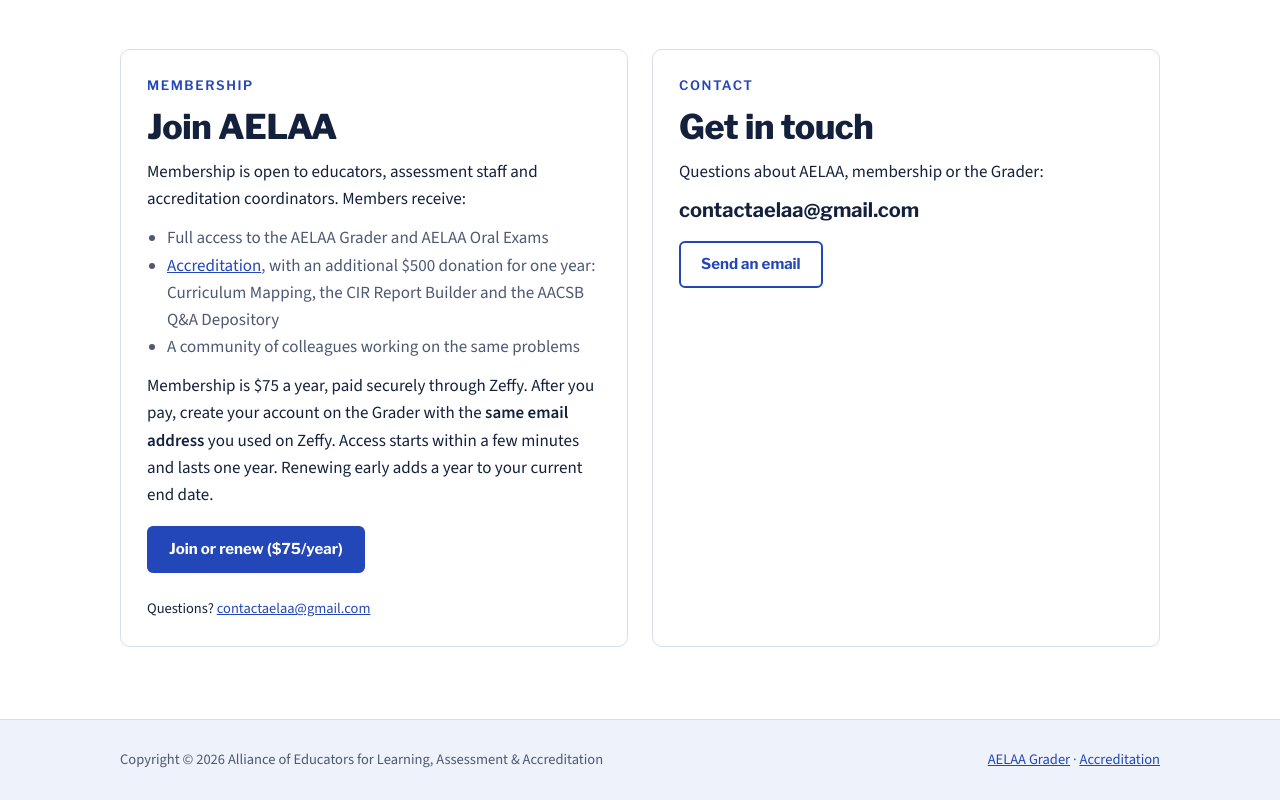
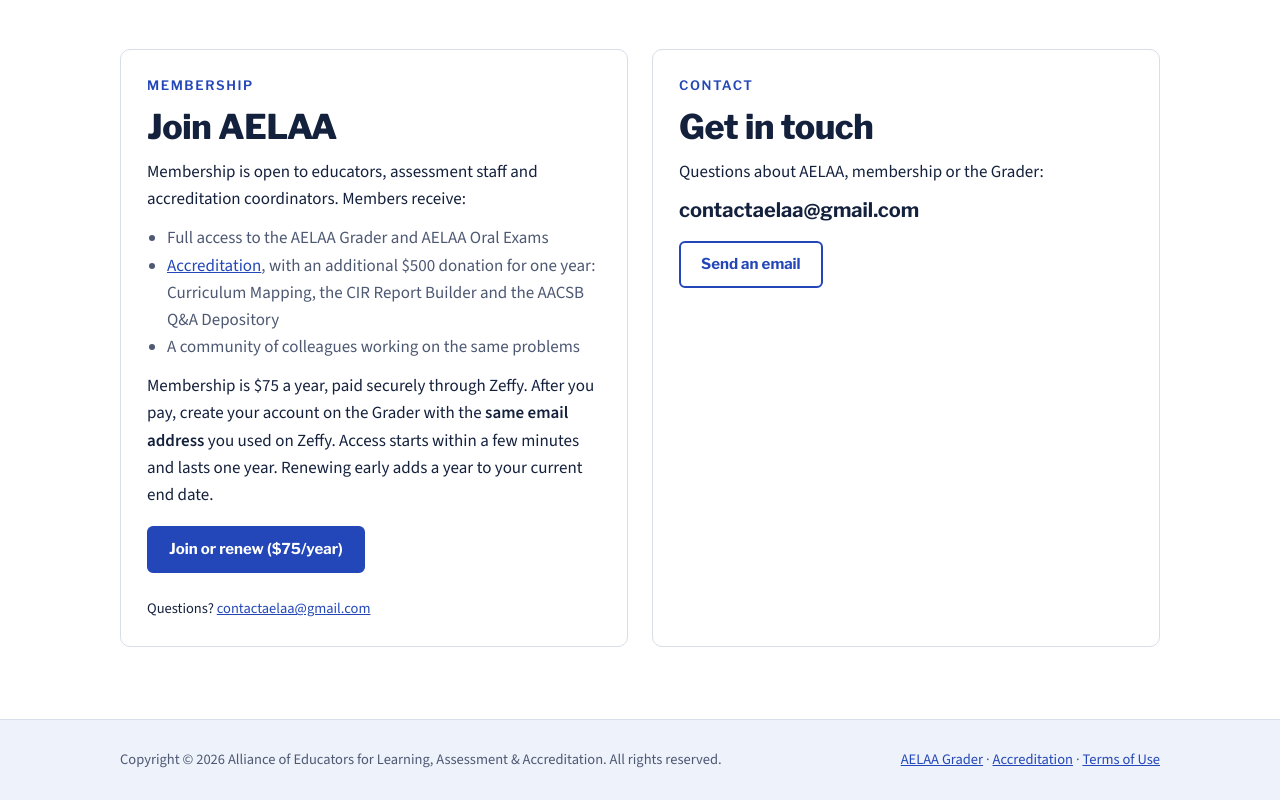
Before and after one commit to aelaa-org/aelaa-site, a plain HTML site: page index.html in a window 1280 px wide. Shown: the part 1795-2595 px from the top of the page. Drawn offline with nearby package versions, Linux system fonts and the light colour scheme.

Commit message:
Homepage Terms link; add robots.txt

```diff
--- a/index.html
+++ b/index.html
@@ -205,8 +205,8 @@ footer .wrap{display:flex;justify-content:space-between;gap:12px;flex-wrap:wrap}
 
 <footer>
   <div class="wrap">
-    <span>Copyright © 2026 Alliance of Educators for Learning, Assessment &amp; Accreditation</span>
-    <span><a href="https://grader.aelaa.org">AELAA Grader</a> · <a href="accreditation/">Accreditation</a></span>
+    <span>Copyright © 2026 Alliance of Educators for Learning, Assessment &amp; Accreditation. All rights reserved.</span>
+    <span><a href="https://grader.aelaa.org">AELAA Grader</a> · <a href="accreditation/">Accreditation</a> · <a href="terms/">Terms of Use</a></span>
   </div>
 </footer>
 </body>
```
Also changed, not shown: robots.txt (added).
